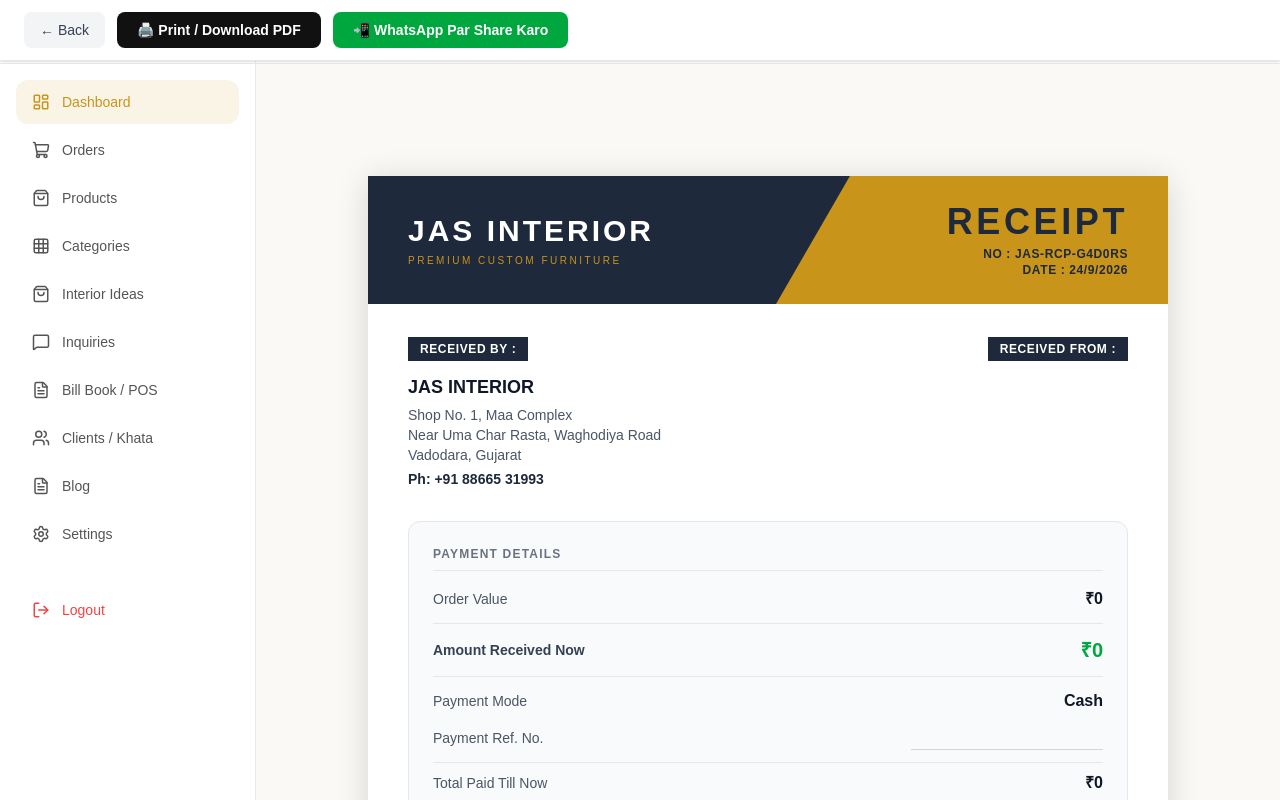
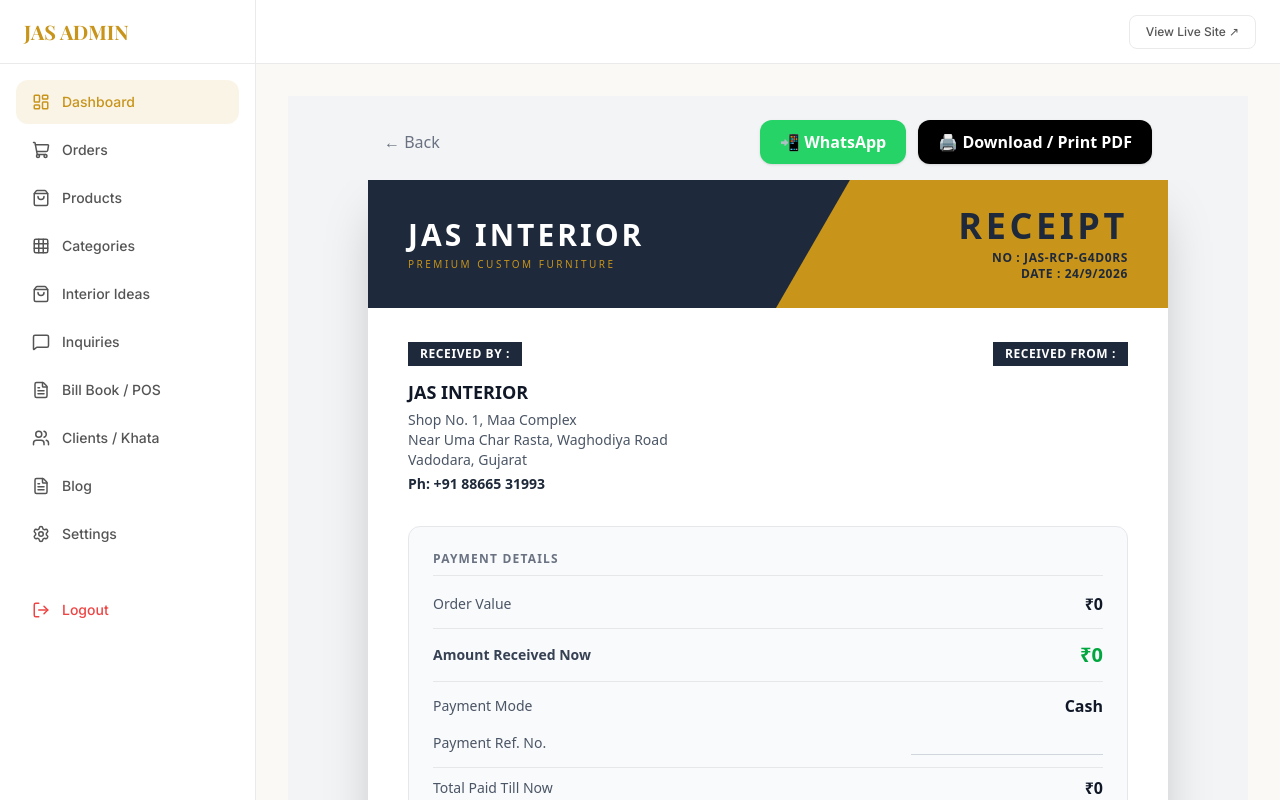
Before and after one commit to jas-interior/jasinterior, a Next.js app: page /admin/payments/1/receipt in a window 1280 px wide. Shown: the top 800 px of the page. Built offline with nearby package versions, Linux system fonts and the light colour scheme; a web font is replaced by a local one.

Commit message:
feat: align receipt print page top bar layout with bill print page for clean WhatsApp share and PDF download

```diff
--- a/src/app/admin/payments/[id]/receipt/page.tsx
+++ b/src/app/admin/payments/[id]/receipt/page.tsx
@@ -16,24 +16,21 @@ function PaymentReceiptPrint() {
   const receiptNum = `JAS-RCP-${Date.now().toString(36).toUpperCase().slice(-6)}`
 
   return (
-    <>
-      <style>{`
+    <div className="min-h-screen bg-gray-100 py-6 print:py-0 print:bg-white text-black font-sans flex flex-col items-center">
+      <style dangerouslySetInnerHTML={{__html: `
         @media print {
-          body { margin: 0; }
-          .no-print { display: none !important; }
-          .print-area { box-shadow: none !important; }
+          body { -webkit-print-color-adjust: exact; print-color-adjust: exact; }
+          @page { size: A4; margin: 0; }
+          .print-hidden { display: none !important; }
         }
-        body { background: #f3f4f6; font-family: 'Arial', sans-serif; }
-      `}</style>
+      `}} />
 
-      {/* Action Bar */}
-      <div className="no-print fixed top-0 left-0 right-0 bg-white border-b border-gray-200 px-6 py-3 flex items-center gap-3 z-50 shadow-sm flex-wrap">
-        <button onClick={() => window.history.back()} className="px-4 py-2 bg-gray-100 hover:bg-gray-200 text-gray-700 rounded-lg text-sm font-medium">
+      {/* Non-printable action bar */}
+      <div className="w-full max-w-[800px] mb-4 px-4 print:hidden flex flex-col sm:flex-row items-center justify-between gap-4">
+        <button onClick={() => window.history.back()} className="flex items-center gap-2 text-gray-500 hover:text-black font-medium transition-colors w-full sm:w-auto">
           ← Back
         </button>
-        <button onClick={() => window.print()} className="px-5 py-2 bg-[#111111] hover:bg-black text-white rounded-lg text-sm font-bold flex items-center gap-2">
-          🖨️ Print / Download PDF
-        </button>
+        <div className="flex gap-3 w-full sm:w-auto">
           <a
             href={`https://wa.me/?text=${encodeURIComponent(
               `*JAS INTERIOR - PAYMENT RECEIPT*\n\n` +
@@ -47,17 +44,25 @@ function PaymentReceiptPrint() {
               `Thank you for your payment!`
             )}`}
             target="_blank"
-          rel="noopener noreferrer"
-          className="px-5 py-2 bg-green-600 hover:bg-green-700 text-white rounded-lg text-sm font-bold flex items-center gap-2"
+            rel="noreferrer"
+            className="flex-1 sm:flex-none flex items-center justify-center gap-2 px-5 py-2.5 bg-[#25D366] hover:bg-[#20bd5a] text-white font-bold rounded-xl transition-all shadow-sm"
           >
-          📲 WhatsApp Par Share Karo
+            📲 WhatsApp
           </a>
+          <button
+            onClick={() => window.print()}
+            className="flex-1 sm:flex-none flex items-center justify-center gap-2 px-5 py-2.5 bg-black hover:bg-gray-800 text-white font-bold rounded-xl transition-all shadow-sm"
+          >
+            🖨️ Download / Print PDF
+          </button>
+        </div>
       </div>
 
-      <div className="flex justify-center pt-20 pb-10 no-print-padding">
+      {/* Printable Area */}
+      <div className="w-full overflow-x-auto print:overflow-visible flex justify-start sm:justify-center px-4 sm:px-0 pb-10 print:pb-0">
         <div
-          className="print-area bg-white"
-          style={{ width: '800px', minHeight: '600px', boxShadow: '0 4px 30px rgba(0,0,0,0.15)', display: 'flex', flexDirection: 'column' }}
+          className="w-[800px] shrink-0 bg-white shadow-2xl print:shadow-none print:w-full overflow-hidden relative flex flex-col"
+          style={{ minHeight: '800px' }}
         >
           {/* Header */}
           <div className="relative h-32 bg-[#1e293b] flex items-center justify-between px-10 shrink-0 overflow-hidden">
@@ -167,7 +172,7 @@ function PaymentReceiptPrint() {
           </div>
         </div>
       </div>
-    </>
+    </div>
   )
 }
 
```
Lines whose indentation alone changed are shown as unchanged.
